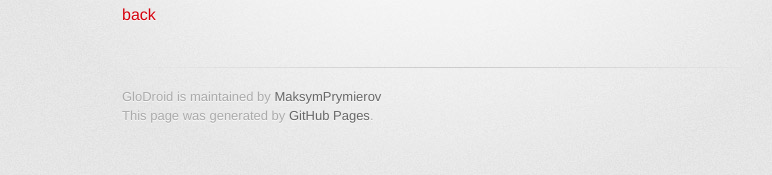
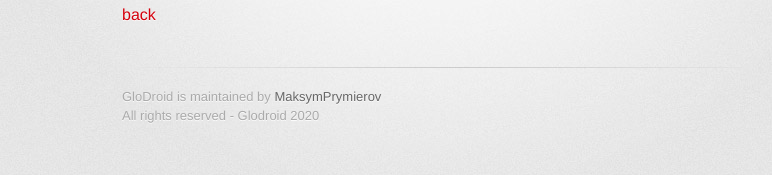
Before and after one commit to MaksymPrymierov/jekyll-theme-glodroid, a Jekyll site: the page built from another-page.md, in a window 1280 px wide. Shown: the part 384-559 px from the top of the page, without its empty margins (208-980 px from the left). Built offline with Jekyll 4.4.1, drawn with Linux system fonts in a browser that asks for light colours; some web fonts are replaced; our own code applies the rules of GitHub Pages for plain Markdown files.

Commit message:
Update _layouts
Signed-off-by: Maksym Prymierov <maksym.prymierov@globallogic.com>

```diff
--- a/_layouts/default.html
+++ b/_layouts/default.html
@@ -43,7 +43,7 @@
         {% if site.github.is_project_page %}
           {{ site.title | default: site.github.repository_name }} is maintained by <a href="{{ site.github.owner_url }}">{{ site.github.owner_name }}</a><br>
         {% endif %}
-          This page was generated by <a href="https://pages.github.com">GitHub Pages</a>.
+          All rights reserved - Glodroid 2020
         </footer>
 
       </div>
```
Also changed, not shown: index.md (+5 -6 lines).
